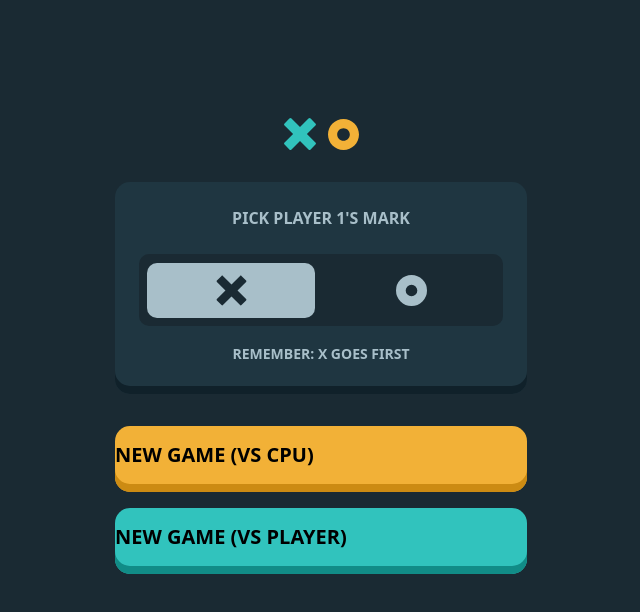
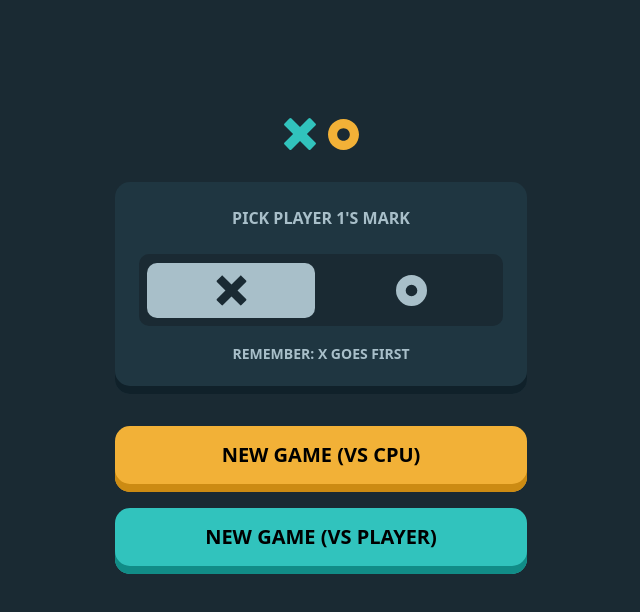
Before and after one commit to DevDiu071/Tic-Tac-Toe, a Next.js app: page / in a window 1280 px wide. Shown: the top 612 px of the page, without its empty margins (319-959 px from the left). Built offline with nearby package versions, Linux system fonts and the light colour scheme.

Commit message:
fix button

```diff
--- a/app/_components/ButtonMulti.tsx
+++ b/app/_components/ButtonMulti.tsx
@@ -9,7 +9,7 @@ export default function ButtonMulti() {
   const { setMultiPlayerMode } = useGame();
   return (
     <Link href="/multigamePage">
-      <motion.div
+      <motion.button
         whileHover={{
           backgroundColor: "#65E9E4",
           transition: { duration: 0.2 },
@@ -21,7 +21,7 @@ export default function ButtonMulti() {
         className="bg-light-blue cursor-pointer md:text-[20px] shadow-multi-btn pt-[14px] pb-[22px] mt-[16px] mb-[141px] font-bold w-full shadow-btn rounded-[15px]"
       >
         NEW GAME (VS PLAYER)
-      </motion.div>
+      </motion.button>
     </Link>
   );
 }
--- a/app/_components/ButtonSolo.tsx
+++ b/app/_components/ButtonSolo.tsx
@@ -20,7 +20,7 @@ export default function ButtonSolo() {
   // Add any additional logic needed when the button is clicked
   return (
     <Link href="/sologamePage">
-      <motion.div
+      <motion.button
         whileHover={{
           backgroundColor: "#ffc860",
           transition: { duration: 0.2 },
@@ -32,7 +32,7 @@ export default function ButtonSolo() {
         className="bg-light-yellow cursor-pointer pt-[14px] md:text-[20px] pb-[22px] mt-[32px] font-bold w-full shadow-btn rounded-[15px]"
       >
         NEW GAME (VS CPU)
-      </motion.div>
+      </motion.button>
     </Link>
   );
 }
```
